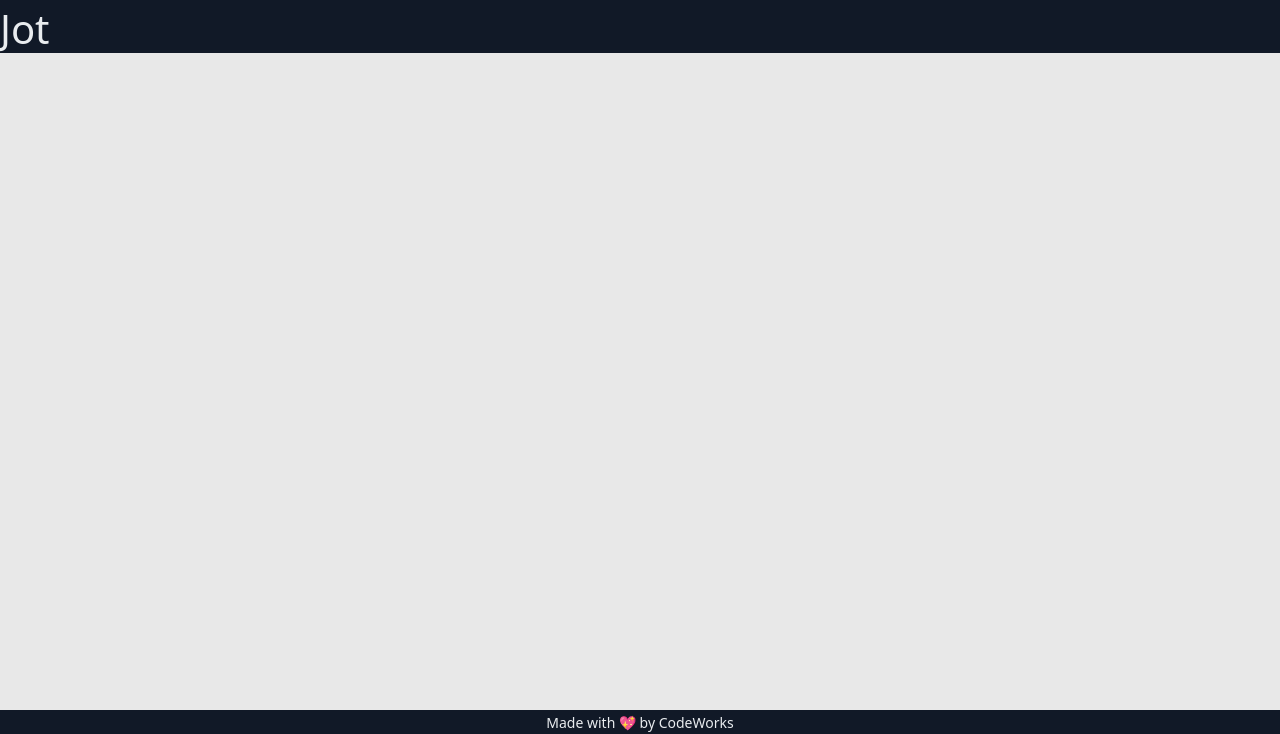
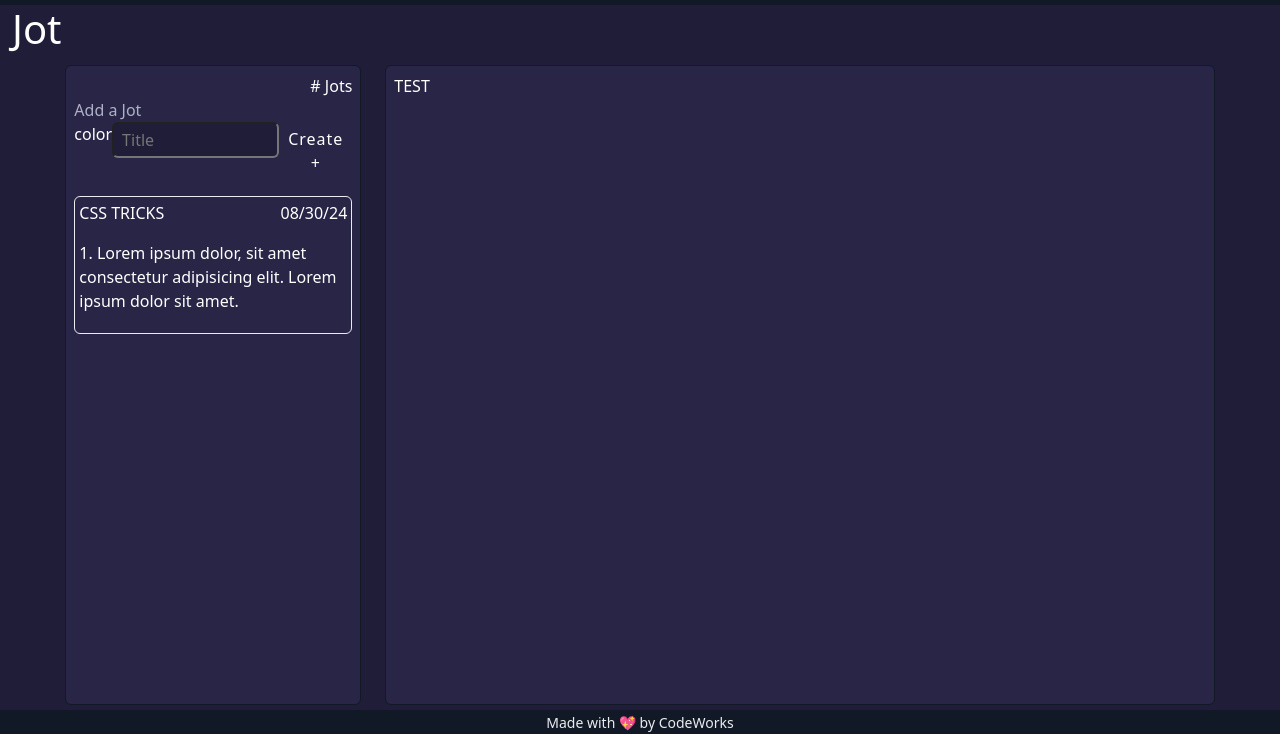
Before and after one commit to kevin-koontz/jot, a website with bundled scripts: page index.html in a window 1280 px wide. Shown: the part 66-800 px from the top of the page. Built offline with nearby package versions, Linux system fonts and the light colour scheme; a script that the page names is missing.

Commit message:
html templates almost done

```diff
--- a/assets/style/style.css
+++ b/assets/style/style.css
@@ -5,7 +5,7 @@
   background-color: #1f1d38;
 }
 
-.bg-secondary {
+.bg-card {
   background-color: #282546;
 }
 
@@ -14,7 +14,7 @@
 }
 
 .text-secondary {
-  color: #282546;
+  color: #1e8da6;
 }
 
 .text-danger {
@@ -24,3 +24,11 @@
 .btn-bg-primary {
   background-color: #1e8da6;
 }
+
+.card-bg-style {
+  height: 80vh;
+}
+
+/* label {
+  color: white;
+} */
--- a/index.html
+++ b/index.html
@@ -39,20 +39,51 @@
   </header>
 
   <!-- SECTION -->
-  <main>
-    <div class="container-flex">
-      <div class="row">
+  <main class="bg-main">
+    <div class="container-fluid">
+      <section class="row">
         <div class="col-md-12">
-          <div class="bg-dark text-light">
+          <div class="text-white">
             <h1>Jot</h1>
           </div>
         </div>
-      </div>
+      </section>
+      <section class="row justify-content-center">
+        <div class="col-md-3">
+          <div class="p-2 my-1 border border-dark rounded bg-card card-bg-style">
+            <div class="d-flex justify-content-end text-white"># Jots</div>
+            <div class="text-secondary">
+              Add a Jot
+            </div>
+            <div class="d-flex justify-content-around align-items-top text-white">
+              <div>color</div>
+              <form>
+                <div class="form-floating mb-3">
+                  <input id="title" name="title" type="text" class="px-2 py-1 w-100 rounded bg-main text-white"
+                    placeholder="Title" required minlength="3" maxlength="15">
+                  <label for="title"></label>
+                </div>
+              </form>
+              <div>
+                <button class="btn px-2 py-1 btn-bg-primary text-white">Create +</button>
+              </div>
+            </div>
+            <div class="p-1 my-3 border border-light text-white rounded">
+              <div class="d-flex justify-content-between">
+                <p>CSS TRICKS</p>
+                <p>08/30/24</p>
+              </div>
+              <p>1. Lorem ipsum dolor, sit amet consectetur adipisicing elit. Lorem ipsum dolor sit amet.</p>
+            </div>
+          </div>
+        </div>
+        <div class="col-md-8">
+          <div class="p-2 my-1 border border-dark rounded bg-card card-bg-style">
+            <div class="text-white">TEST</div>
+          </div>
+        </div>
+      </section>
     </div>
-
-
-
-
   </main>
 
   <!-- SECTION -->
```
